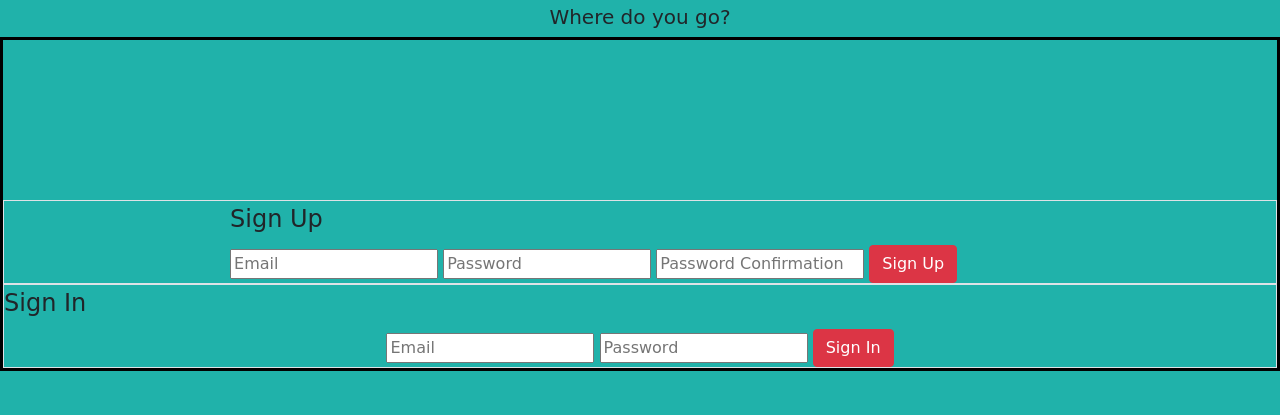
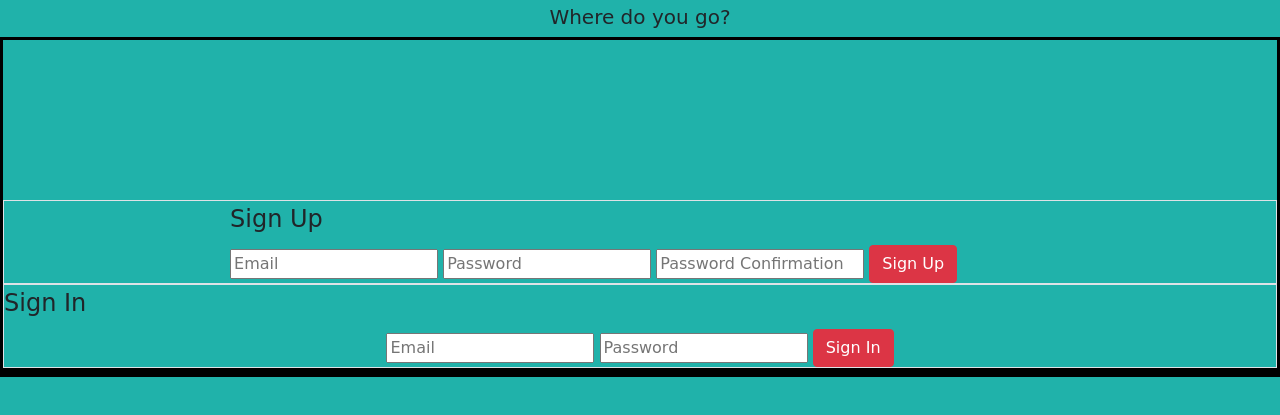
Before and after one commit to KikiG13/travelife-client, a website built with webpack: page index.html in a window 1280 px wide. Shown: the part 51-466 px from the top of the page. Built offline with nearby package versions, Linux system fonts and the light colour scheme; files whose address does not match are found by name; a web font is replaced by a local one.

Commit message:
some experimenting

```diff
--- a/app/styles/index.scss
+++ b/app/styles/index.scss
@@ -37,5 +37,11 @@
   border: 3px solid black
 }
 .images {
-  display: flex
+  display: flex;
+  background: url('public/dahua.jpg');
+  border: 3px solid black
 }
+#pic1 {
+  // border: 3px solid black
+  // background: url('public/dahua.jpg')
+}
```
Also changed, not shown: public/dahua.jpg (added).
